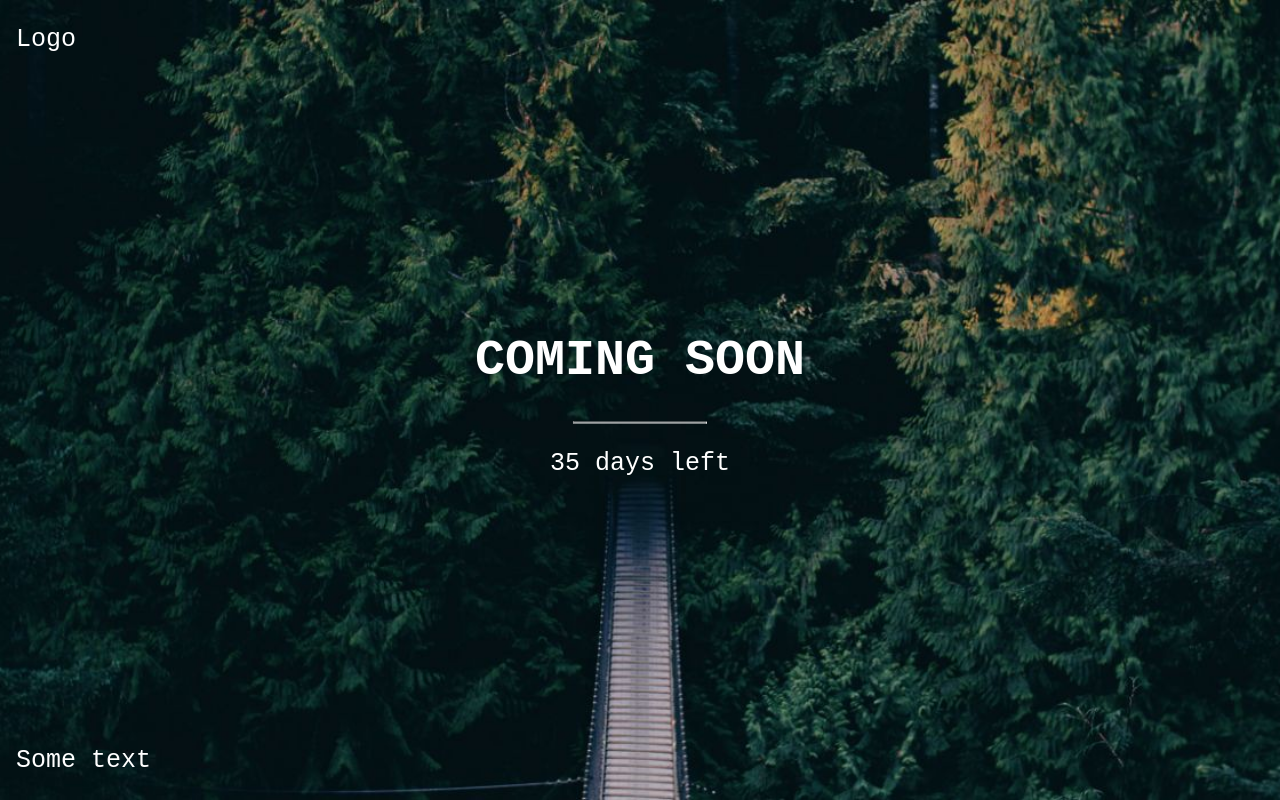
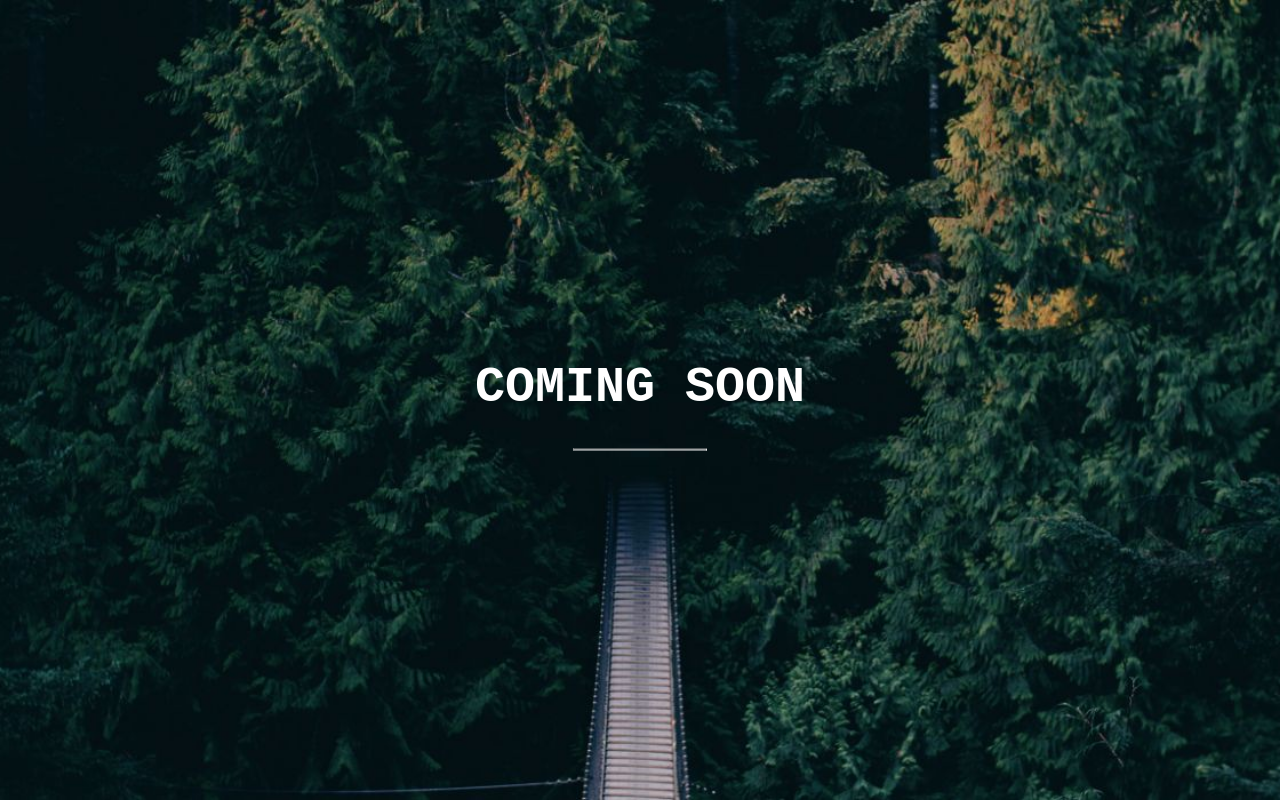
Before and after one commit to bharatabroad/code, a plain HTML site: page index.html in a window 1280 px wide. Drawn offline with Linux system fonts and the light colour scheme.

Commit message:
Update index.html

```diff
--- a/index.html
+++ b/index.html
@@ -46,15 +46,15 @@ hr {
 
 <div class="bgimg">
   <div class="topleft">
-    <p>Logo</p>
+    <p></p>
   </div>
   <div class="middle">
     <h1>COMING SOON</h1>
     <hr>
-    <p>35 days left</p>
+    <p></p>
   </div>
   <div class="bottomleft">
-    <p>Some text</p>
+    <p></p>
   </div>
 </div>
 
```
